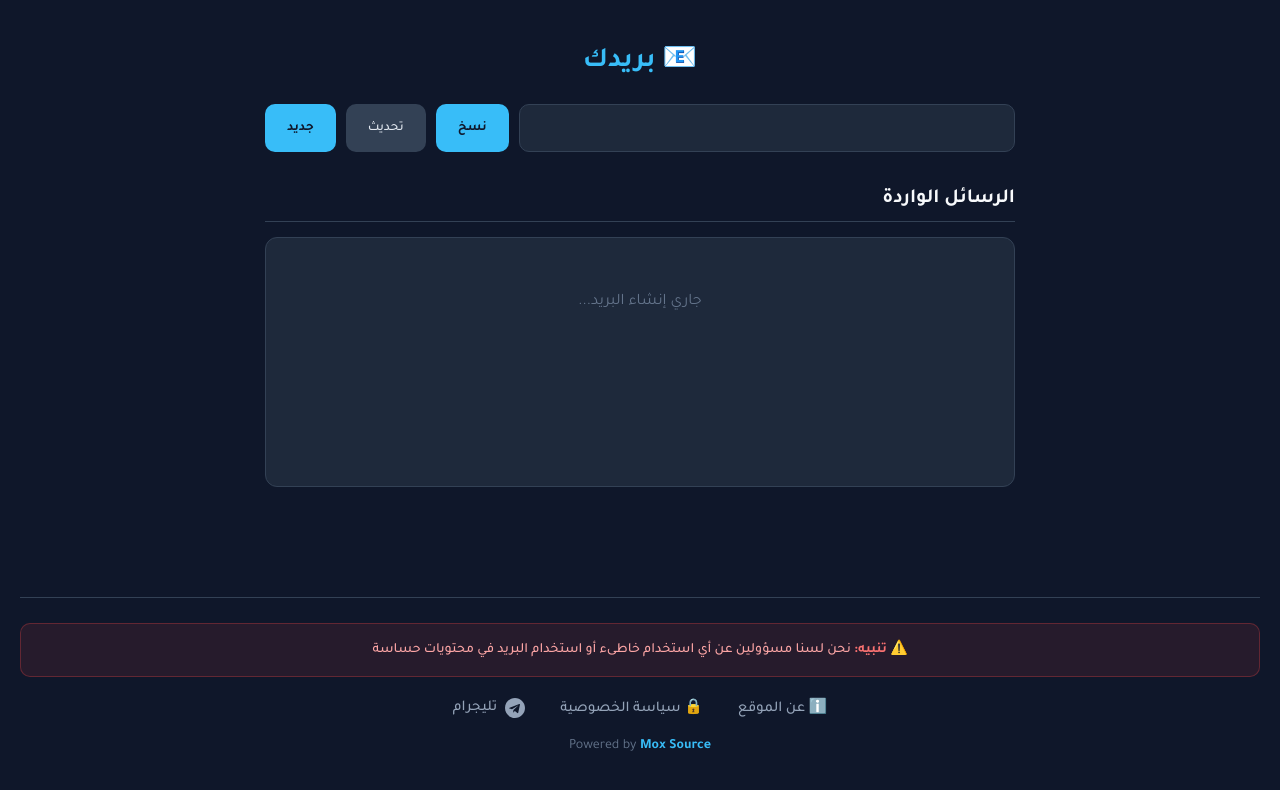
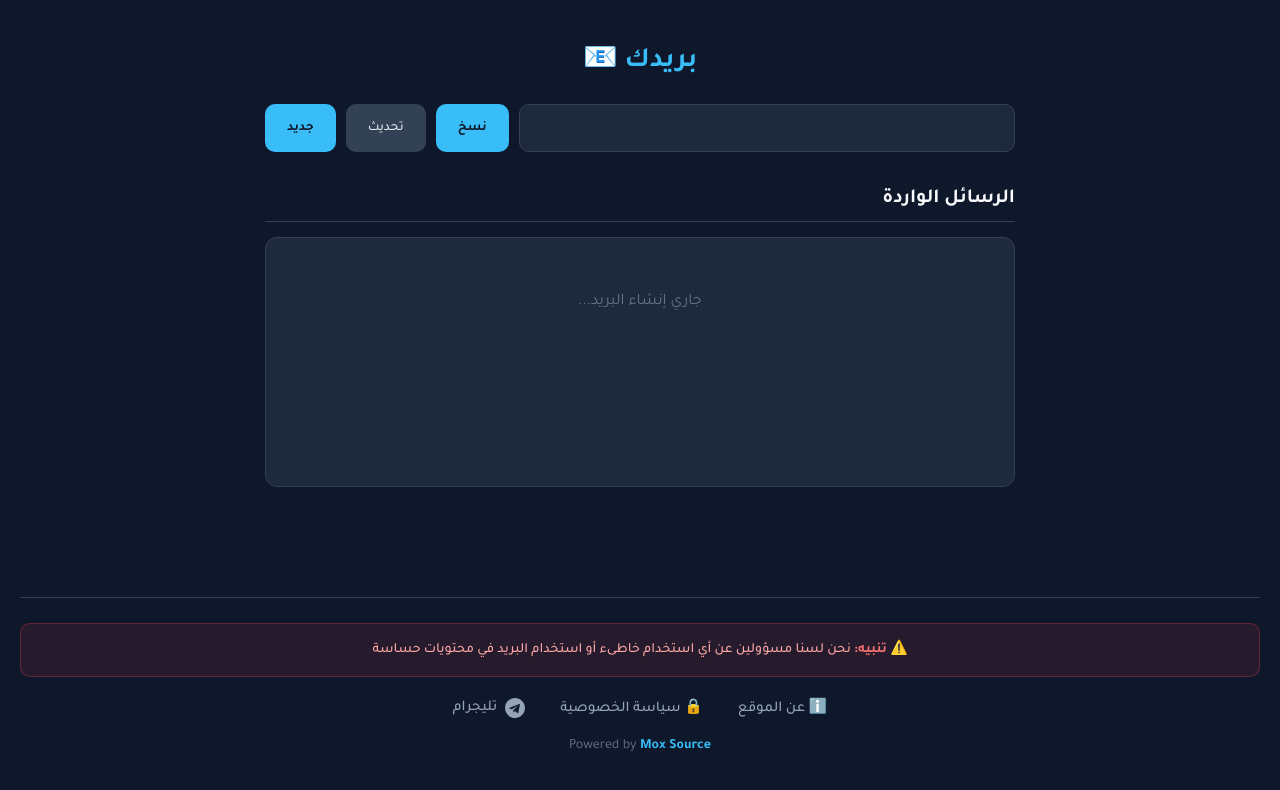
Before and after one commit to partyspray/Templ-mail, a plain HTML site: page index.html in a window 1280 px wide. Drawn offline with Linux system fonts and the light colour scheme; no server answers.

Commit message:
Reorder text in header for better readability

```diff
--- a/index.html
+++ b/index.html
@@ -243,7 +243,7 @@ footer {
 </head>
 <body>
 <div class="container">
-  <h1>📧 بريدك</h1>
+  <h1>بريدك 📧</h1>
 
   <div class="email-box">
     <input type="text" id="email" readonly>
```
